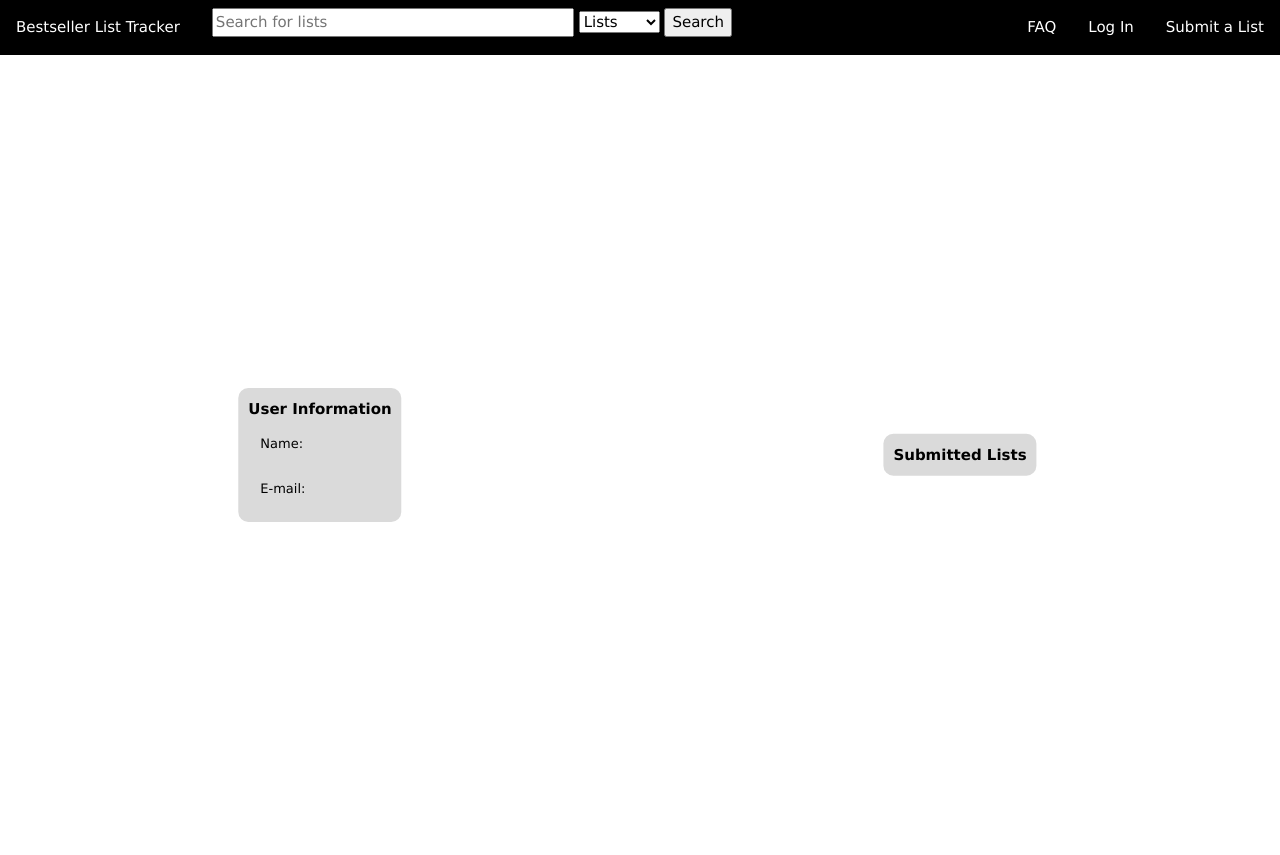
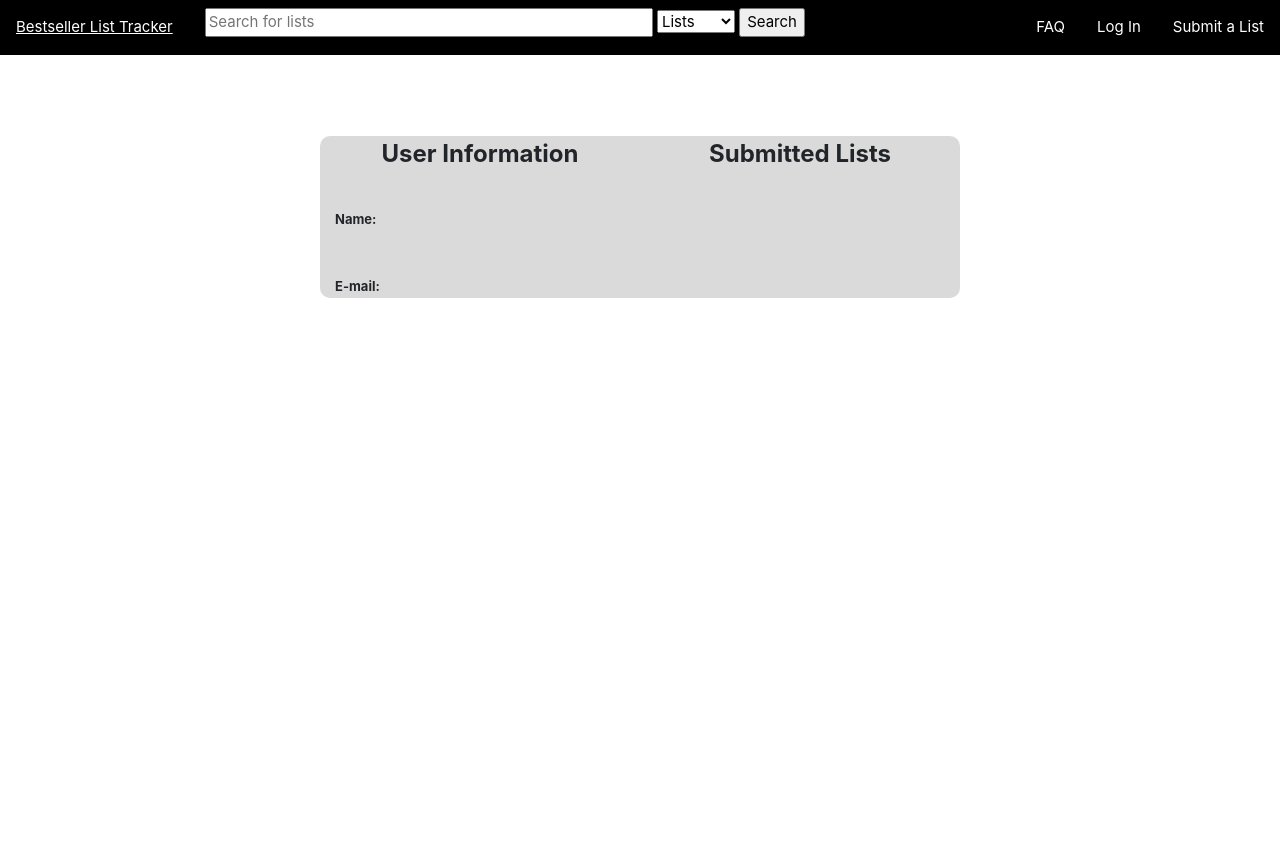
Before and after one commit to smores56/googleplex, a Python web app: template googleplex/templates/profile.html in a window 1280 px wide. After the commit the page ends 298 px from the top, so only its background shows below. Run offline with Jinja, Linux system fonts and the light colour scheme; the template is opened without the code that fills it, so the values that code supplies are empty; some libraries are stand-ins or nearby versions.

Commit message:
rework profile page

```diff
--- a/googleplex/static/styles/login.css
+++ b/googleplex/static/styles/login.css
@@ -38,3 +38,6 @@ label + input {
 .search_dropdown {
     border: none;
 }
+p {
+    text-align: left;
+}
--- a/googleplex/static/styles/profile.css
+++ b/googleplex/static/styles/profile.css
@@ -1,87 +1,9 @@
-.container {
-  font-family: 'Roboto', sans-serif;
-  position: absolute;
-  top: 10%;
-  left: 50%;
-  transform: translateX(-50%) translateY(-50%);
-  width: 150px;
-  height: 30px;
-  border: thin solid #000;
-  cursor: pointer;
-}
-
-.main_flex {
-    display: flex;
-    flex-direction: row;
+.center {
+    margin: auto;
+    width: 50%;
     position: relative;
-    height: 100vh;
-    width: 100%;
-    overflow: hidden;
-}
-
-.label {
-  position: absolute;
-  width: 50%;
-  height: 100%;
-  text-align: center;
-  padding-top: 5px;
-  z-index: 2;
-}
-
-.label.right {
-  left: 50%;
-  z-index: 2;
-}
-
-.unselectable {
-  -webkit-touch-callout: none;
-  -webkit-user-select: none;
-  -khtml-user-select: none;
-  -moz-user-select: none;
-  -ms-user-select: none;
-  user-select: none;
-}
-
-.left_child {
-    height: 100%;
-    width: 50%;
-    left: 0;
-    top: 0;
-}
-
-.right_child {
-    height: 100%;
-    width: 50%;
-    right: 0;
-    top: 0;
-}
-.profile_box {
-    font: "Roboto";
-    position: absolute;
-    left: 25%;
     top: 50%;
-    transform: translateX(-50%) translateY(-50%);
-    margin: auto;
     background-color: #dadada;
     border-radius: 10px;
-    padding: 10px;
+    transform: translateY(50%);
 }
-
-.activity_page {
-  font: "Roboto";
-  position: absolute;
-  left: 75%;
-  top: 50%;
-  transform: translateX(-50%) translateY(-50%);
-  margin: auto;
-  background-color: #dadada;
-  border-radius: 10px;
-  padding: 10px;
-}
-
-ul {
-  list-style-type: none;
-  margin: 0;
-  padding: 10px;
-  display: block;
-}
--- a/googleplex/templates/overlay.html
+++ b/googleplex/templates/overlay.html
@@ -5,6 +5,7 @@
     <title>{% block title %}{% endblock %} - Bestseller List Tracker</title>
     <link rel="stylesheet" href="https://www.w3schools.com/w3css/4/w3.css">
     <link rel="stylesheet" href="//code.jquery.com/ui/1.10.4/themes/smoothness/jquery-ui.css">
+    <link rel="stylesheet" href="https://stackpath.bootstrapcdn.com/bootstrap/4.1.0/css/bootstrap.min.css">
     <link rel="stylesheet" href = "https://code.jquery.com/ui/1.10.4/themes/ui-lightness/jquery-ui.css">
     {% block style %}{% endblock %}
   </head>
--- a/googleplex/templates/profile.html
+++ b/googleplex/templates/profile.html
@@ -6,32 +6,29 @@
   <link rel="stylesheet" href="/styles/profile.css">
 {% endblock %}
 {% block content %}
-<div class='flex-container main_flex'>
-  <div class="left_child">
-      <div class="profile_box">
-          <center><b>User Information</b></center>
-        <table cellpadding=10px>
+<div class='container center'>
+  <div class="row">
+    <div class="col">
+      <font size="5"><center><b>User Information</b></center></font><br />
       <tr>
         <td>
-              <font size="2">Name:<br/></font>
-              {{user.first_name}} {{user.last_name}} <br/>
-              <font size="2">E-mail:<br/></font>
+          <font size="2" style="font-weight: bold;">Name:<br/></font>
+          {{user.first_name}} {{user.last_name}} <br /><br />
+          <font size="2" style="font-weight: bold;">E-mail:<br/></font>
           {{user.email}}
         </td>
       </tr>
-        </table>
     </div>
-  </div>
-  <div class="right_child">
-      <div class="activity_page">
-        <center><b>Submitted Lists</b></center>
+    <div class="col">
+      <font size="5"><center><b>Submitted Lists</b></center></font><br />
         <div class="w3-bar-block w3-transparent">
           {%- for list in user.submittedLists -%}
-            <div class="w3-bar-item w3-hover-black"><a href="/list?title={{list.title}}&id={{list.id}}">{{list.title}}</div>
+            <div class="w3-bar-item w3-hover">
+              <font size="3"><a href="/list?title={{list.title}}&id={{list.id}}" />{{list.title}}</font>
+            </div>
           {% endfor %}
         </div>
     </div>
   </div>
 </div>
-
 {% endblock %}
```
Lines whose indentation alone changed are shown as unchanged.
